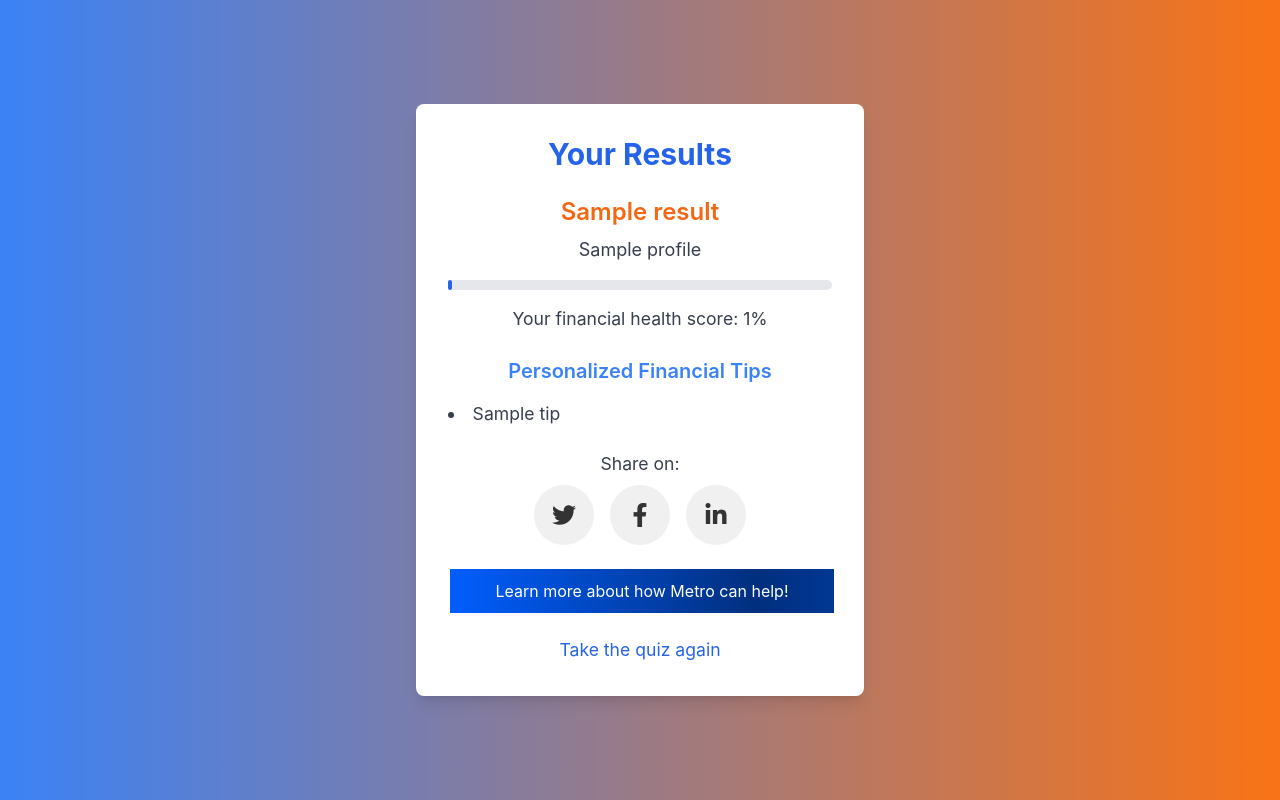
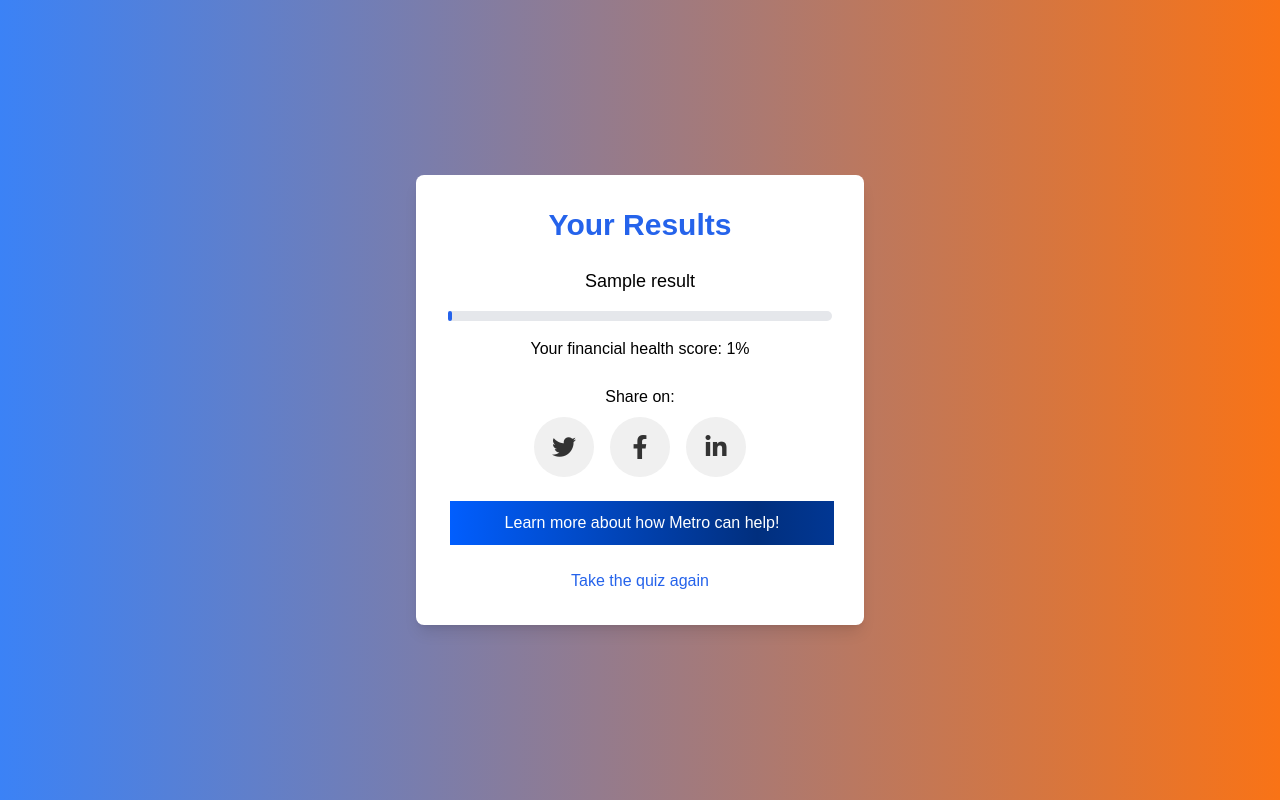
Before and after one commit to apogeeai/BuzzFinanceQuiz, a Flask app: template templates/results.html in a window 1280 px wide. Run offline with Flask 3, Linux system fonts and the light colour scheme; the template is opened without the code that fills it: most values are stand-ins (such as "Sample title", 1, 10 or a date in 2020); some libraries are stand-ins or nearby versions.

Commit message:
Restored to '3c08a4ad4991345a6b3225d03e93ec58e038cbf4'

```diff
--- a/app.py
+++ b/app.py
@@ -1,10 +1,7 @@
 import os
-import logging
 from flask import Flask, render_template, request, jsonify, redirect, url_for
 from flask_sqlalchemy import SQLAlchemy
 from sqlalchemy.orm import DeclarativeBase
-
-logging.basicConfig(level=logging.DEBUG)
 
 class Base(DeclarativeBase):
     pass
@@ -25,11 +22,6 @@ class QuizResponse(db.Model):
     id = db.Column(db.Integer, primary_key=True)
     user_id = db.Column(db.Integer, db.ForeignKey('user.id'), nullable=False)
     answers = db.Column(db.Text, nullable=False)
-    q1_answer = db.Column(db.String(1), nullable=False)
-    q2_answer = db.Column(db.String(1), nullable=False)
-    q3_answer = db.Column(db.String(1), nullable=False)
-    q4_answer = db.Column(db.String(1), nullable=False)
-    q5_answer = db.Column(db.String(1), nullable=False)
     user = db.relationship('User', backref=db.backref('quiz_responses', lazy=True))
 
 def create_tables():
@@ -45,75 +37,27 @@ def quiz():
     if request.method == 'POST':
         name = request.form.get('name')
         email = request.form.get('email')
-        try:
-            existing_user = User.query.filter_by(email=email).first()
-            if existing_user:
-                user_id = existing_user.id
-            else:
-                new_user = User(name=name, email=email)
-                db.session.add(new_user)
-                db.session.commit()
-                user_id = new_user.id
-            return render_template('quiz.html', user_id=user_id)
-        except Exception as e:
-            db.session.rollback()
-            logging.error(f"Error occurred: {str(e)}", exc_info=True)
-            return render_template('index.html', error="An error occurred. Please try again.")
-    return render_template('quiz.html')
+        user = User(name=name, email=email)
+        db.session.add(user)
+        db.session.commit()
+        return render_template('quiz.html', user_id=user.id)
+    return render_template('quiz.html')  # Changed this line to render quiz.html for GET requests
 
 @app.route('/submit_quiz', methods=['POST'])
 def submit_quiz():
-    try:
-        logging.debug("Received quiz submission request")
-        data = request.json
-        logging.debug(f"Received data: {data}")
+    data = request.json
+    user_id = data.get('user_id')
+    answers = data.get('answers')
 
-        if not data:
-            logging.error("No JSON data received")
-            return jsonify({'error': 'No JSON data received'}), 400
+    user = User.query.get(user_id)
+    if not user:
+        return jsonify({'error': 'User not found'}), 404
 
-        user_id = data.get('user_id')
-        answers = data.get('answers')
+    quiz_response = QuizResponse(user_id=user_id, answers=answers)
+    db.session.add(quiz_response)
+    db.session.commit()
 
-        logging.debug(f"User ID: {user_id}, Answers: {answers}")
-
-        if not user_id or not answers:
-            logging.error("Missing required fields")
-            return jsonify({'error': 'Missing required fields'}), 400
-
-        if len(answers) != 5:
-            logging.error("Invalid number of answers")
-            return jsonify({'error': 'Invalid number of answers'}), 400
-
-        logging.debug(f"Querying User with ID: {user_id}")
-        user = User.query.get(user_id)
-        if not user:
-            logging.error(f"User not found for ID: {user_id}")
-            return jsonify({'error': 'User not found'}), 404
-
-        logging.debug("Creating QuizResponse object")
-        quiz_response = QuizResponse(
-            user_id=user_id,
-            answers=answers,
-            q1_answer=answers[0],
-            q2_answer=answers[1],
-            q3_answer=answers[2],
-            q4_answer=answers[3],
-            q5_answer=answers[4]
-        )
-
-        logging.debug("Adding QuizResponse to session")
-        db.session.add(quiz_response)
-
-        logging.debug("Committing session")
-        db.session.commit()
-
-        logging.debug("Quiz submitted successfully")
-        return jsonify({'message': 'Quiz submitted successfully', 'user_id': user_id})
-    except Exception as e:
-        db.session.rollback()
-        logging.error(f"Error occurred: {str(e)}", exc_info=True)
-        return jsonify({'error': 'An error occurred while submitting the quiz'}), 500
+    return jsonify({'message': 'Quiz submitted successfully'})
 
 @app.route('/results/<int:user_id>')
 def results(user_id):
@@ -121,7 +65,7 @@ def results(user_id):
     if not user:
         return redirect(url_for('index'))
 
-    quiz_response = QuizResponse.query.filter_by(user_id=user_id).order_by(QuizResponse.id.desc()).first()
+    quiz_response = QuizResponse.query.filter_by(user_id=user_id).first()
     if not quiz_response:
         return redirect(url_for('index'))
 
@@ -131,78 +75,15 @@ def results(user_id):
     percentage = (total_score / max_score) * 100
 
     if percentage < 25:
-        result = "Financial Butterfly"
-        profile = "You're carefree with money, but it might be time to start thinking about the future!"
-        tips = get_personalized_tips(quiz_response, "Butterfly")
+        result = "Financial Butterfly: You're carefree with money, but it might be time to start thinking about the future!"
     elif percentage < 50:
-        result = "Curious Kitten"
-        profile = "You're starting to explore financial responsibility. Keep learning and growing!"
-        tips = get_personalized_tips(quiz_response, "Kitten")
+        result = "Curious Kitten: You're starting to explore financial responsibility. Keep learning and growing!"
     elif percentage < 75:
-        result = "Diligent Beaver"
-        profile = "You're on the right track with your finances. Keep up the good work!"
-        tips = get_personalized_tips(quiz_response, "Beaver")
+        result = "Diligent Beaver: You're on the right track with your finances. Keep up the good work!"
     else:
-        result = "Wise Owl"
-        profile = "You're a financial guru! Your future is looking bright and secure."
-        tips = get_personalized_tips(quiz_response, "Owl")
+        result = "Wise Owl: You're a financial guru! Your future is looking bright and secure."
 
-    return render_template('results.html', result=result, profile=profile, tips=tips, percentage=percentage)
-
-def get_personalized_tips(quiz_response, financial_type):
-    tips = []
-
-    # Tip based on paycheck reaction (Q1)
-    if quiz_response.q1_answer == 'A':
-        tips.append("Start by setting aside 10% of your paycheck for savings before spending on non-essentials.")
-    elif quiz_response.q1_answer == 'B':
-        tips.append("Create a detailed budget to understand where your money is going and identify areas to cut back.")
-    elif quiz_response.q1_answer == 'C':
-        tips.append("Great job saving! Consider automating your savings to make it even easier.")
-    else:
-        tips.append("Your saving habits are excellent. Look into high-yield savings accounts or investment options for better returns.")
-
-    # Tip based on wallet status (Q2)
-    if quiz_response.q2_answer == 'A':
-        tips.append("Start building an emergency fund with small, regular contributions. Aim for $1,000 initially.")
-    elif quiz_response.q2_answer == 'B':
-        tips.append("Increase your emergency fund to cover 3-6 months of expenses. Consider a side hustle for extra income.")
-    elif quiz_response.q2_answer == 'C':
-        tips.append("You're on the right track. Set specific financial goals, like saving for a down payment or a dream vacation.")
-    else:
-        tips.append("Great job managing your finances! Consider diversifying your investments or exploring tax-advantaged accounts.")
-
-    # Tip based on budgeting habits (Q3)
-    if quiz_response.q3_answer == 'A':
-        tips.append("Start with a simple budget using the 50/30/20 rule: 50% for needs, 30% for wants, and 20% for savings and debt repayment.")
-    elif quiz_response.q3_answer == 'B':
-        tips.append("Try using a budgeting app to track your expenses and stick to your budget more easily.")
-    elif quiz_response.q3_answer == 'C':
-        tips.append("Look for ways to optimize your budget further, such as negotiating bills or finding cheaper alternatives for regular expenses.")
-    else:
-        tips.append("Your budgeting skills are top-notch. Consider helping others by sharing your budgeting tips or volunteering for financial literacy programs.")
-
-    # Tip based on retirement planning (Q4)
-    if quiz_response.q4_answer == 'A':
-        tips.append("Start learning about retirement savings options. Even small contributions to a 401(k) or IRA can grow significantly over time.")
-    elif quiz_response.q4_answer == 'B':
-        tips.append("If your employer offers a 401(k) match, try to contribute enough to get the full match - it's free money!")
-    elif quiz_response.q4_answer == 'C':
-        tips.append("Consider increasing your retirement contributions by 1% each year. Look into diversifying your retirement portfolio.")
-    else:
-        tips.append("You're well-prepared for retirement. Consider estate planning and long-term care insurance to protect your assets.")
-
-    # Tip based on financial style (Q5)
-    if financial_type == "Butterfly":
-        tips.append("Challenge yourself to a 'no-spend week' each month to boost your savings and become more mindful of your spending habits.")
-    elif financial_type == "Kitten":
-        tips.append("Set a specific financial goal for the next 3 months, like saving a certain amount or paying off a specific debt. Track your progress weekly.")
-    elif financial_type == "Beaver":
-        tips.append("Consider exploring passive income streams, such as dividend-paying stocks or rental properties, to supplement your earnings.")
-    else:  # Owl
-        tips.append("Share your financial wisdom by mentoring others or starting a blog. Teaching others can also reinforce good financial habits for yourself.")
-
-    return tips
+    return render_template('results.html', result=result, percentage=percentage)
 
 if __name__ == '__main__':
     create_tables()
--- a/static/css/styles.css
+++ b/static/css/styles.css
@@ -52,18 +52,3 @@ body {
     background-position: -100%;
     box-shadow: 0 4px 6px rgba(0, 0, 0, 0.1);
 }
-
-body, p, div, span, a, button, input, textarea, select {
-    font-family: karla, -apple-system, BlinkMacSystemFont, 'Segoe UI', Roboto, 'Oxygen-Sans', Ubuntu, Cantarell, 'Helvetica Neue', sans-serif;
-    color: #373e4e;
-    font-size: 1.1rem;  /* Updated from 1rem to 1.1rem as per manager's request */
-}
-
-.text-blue-600 {
-    font-family: amsi, -apple-system, BlinkMacSystemFont, 'Segoe UI', Roboto, 'Oxygen-Sans', Ubuntu, Cantarell, 'Helvetica Neue', sans-serif;
-}
-
-/* New style for the result text */
-.text-2xl.font-semibold.mb-2.text-center.text-blue-500 {
-    color: #f36814;
-}
--- a/templates/index.html
+++ b/templates/index.html
@@ -3,9 +3,6 @@
 {% block content %}
 <h1 class="text-3xl font-bold mb-6 text-center text-blue-600">Financial Health Quiz</h1>
 <p class="mb-4 text-center">Discover your financial spirit animal!</p>
-{% if error %}
-<p class="mb-4 text-center text-red-600">{{ error }}</p>
-{% endif %}
 <form action="{{ url_for('quiz') }}" method="post" class="space-y-4">
     <div>
         <label for="name" class="block mb-2 font-semibold">Name:</label>
--- a/templates/results.html
+++ b/templates/results.html
@@ -2,19 +2,11 @@
 
 {% block content %}
 <h1 class="text-3xl font-bold mb-6 text-center text-blue-600">Your Results</h1>
-<h2 class="text-2xl font-semibold mb-2 text-center text-blue-500">{{ result }}</h2>
-<p class="mb-4 text-center text-lg">{{ profile }}</p>
+<p class="mb-4 text-center text-lg">{{ result }}</p>
 <div class="w-full bg-gray-200 rounded-full h-2.5 mb-4 dark:bg-gray-700">
     <div class="bg-blue-600 h-2.5 rounded-full" style="width: {{ percentage }}%"></div>
 </div>
 <p class="text-center mb-6">Your financial health score: {{ percentage|round|int }}%</p>
-
-<h3 class="text-xl font-semibold mb-4 text-center text-blue-500">Personalized Financial Tips</h3>
-<ul class="list-disc list-inside mb-6">
-    {% for tip in tips %}
-    <li class="mb-2">{{ tip }}</li>
-    {% endfor %}
-</ul>
 
 <!-- Social Share Buttons -->
 <p class="text-center mb-2">Share on:</p>
```
